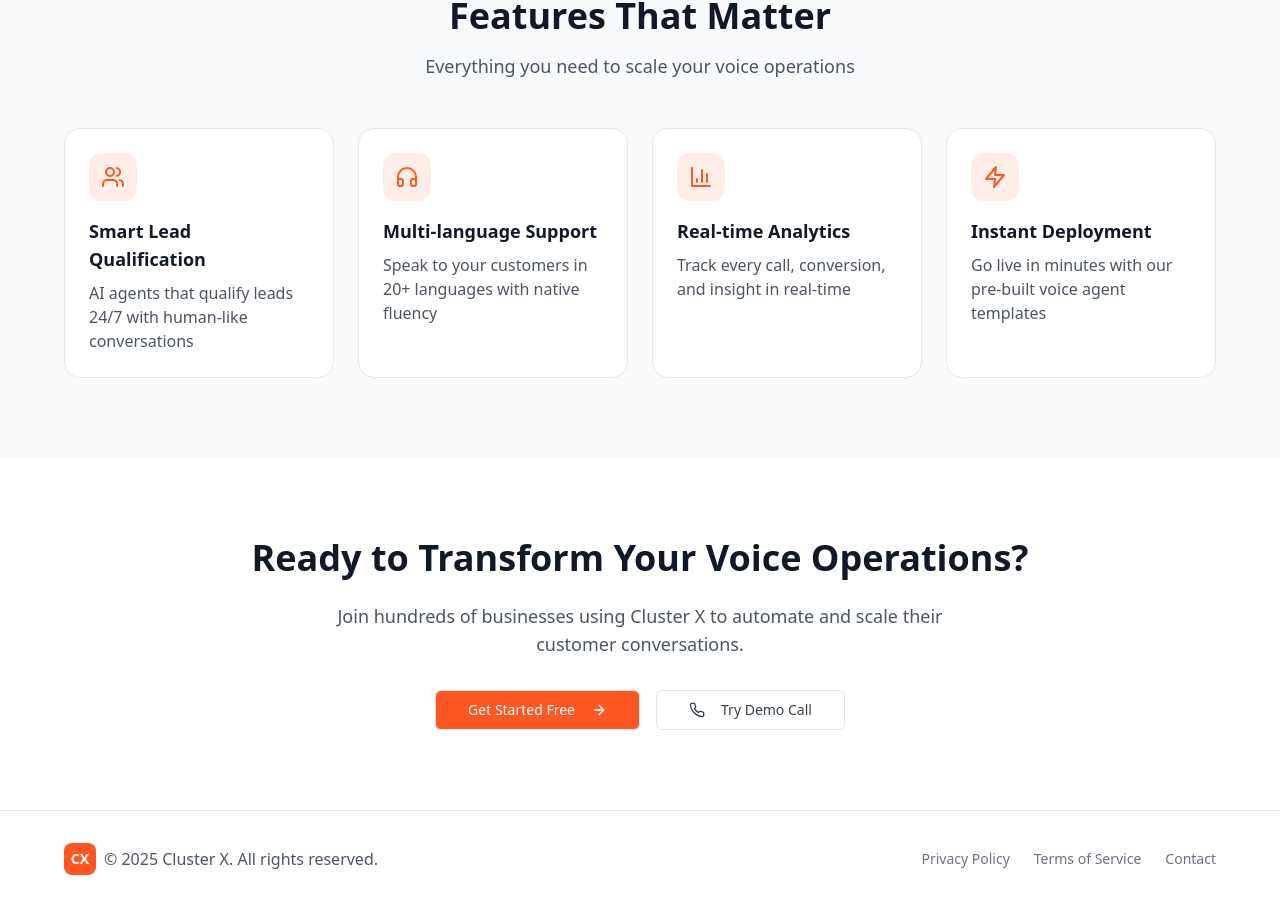
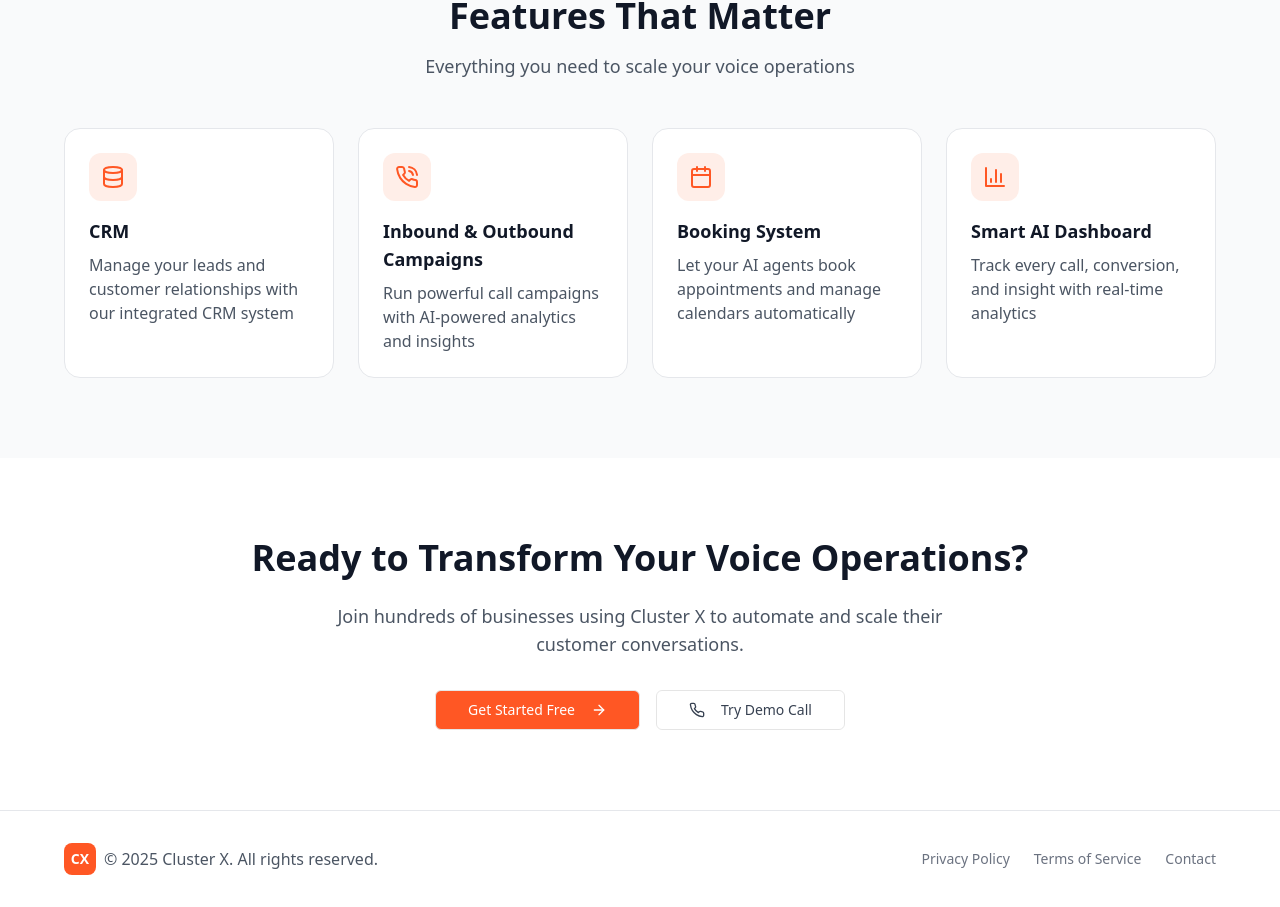
Before and after one commit to Gaurav-Mitawa/bolna-dashboard, a React (Vite) app in the folder client/: page / in a window 1280 px wide. Shown: the part 1292-2199 px from the top of the page. Built offline with nearby package versions, Linux system fonts and the light colour scheme; no server answers; a web font is replaced by a local one.

Commit message:
auto-commit for 61ecbdf7-5f31-4fc2-82e3-e87879e02657

```diff
--- a/client/src/pages/LandingPage.tsx
+++ b/client/src/pages/LandingPage.tsx
@@ -49,25 +49,39 @@ const STATS = [
 // Features data
 const FEATURES = [
   {
-    title: "Smart Lead Qualification",
-    description: "AI agents that qualify leads 24/7 with human-like conversations",
-    icon: Users
+    title: "CRM",
+    description: "Manage your leads and customer relationships with our integrated CRM system",
+    icon: Database,
+    image: "https://customer-assets.emergentagent.com/job_a64826e5-d955-406b-ac0d-1d7f5ea77579/artifacts/jt453786_Screenshot%202026-02-27%20at%208.41.18%E2%80%AFPM.png"
   },
   {
-    title: "Multi-language Support",
-    description: "Speak to your customers in 20+ languages with native fluency",
-    icon: Headphones
+    title: "Inbound & Outbound Campaigns",
+    description: "Run powerful call campaigns with AI-powered analytics and insights",
+    icon: PhoneCall,
+    image: "https://customer-assets.emergentagent.com/job_a64826e5-d955-406b-ac0d-1d7f5ea77579/artifacts/fi58st0w_Screenshot%202026-02-27%20at%208.40.23%E2%80%AFPM.png"
   },
   {
-    title: "Real-time Analytics",
-    description: "Track every call, conversion, and insight in real-time",
+    title: "Booking System",
+    description: "Let your AI agents book appointments and manage calendars automatically",
+    icon: Calendar
+  },
+  {
+    title: "Smart AI Dashboard",
+    description: "Track every call, conversion, and insight with real-time analytics",
     icon: BarChart3
   },
-  {
-    title: "Instant Deployment",
-    description: "Go live in minutes with our pre-built voice agent templates",
-    icon: Zap
-  },
+];
+
+// Pricing features
+const PRICING_FEATURES = [
+  "Booking System",
+  "CRM",
+  "Smart AI Dashboard",
+  "Inbound Call Campaigns",
+  "Outbound Call Campaigns",
+  "Multi-language Support",
+  "24/7 AI Agents",
+  "Real-time Analytics",
 ];
 
 export default function LandingPage() {
```
